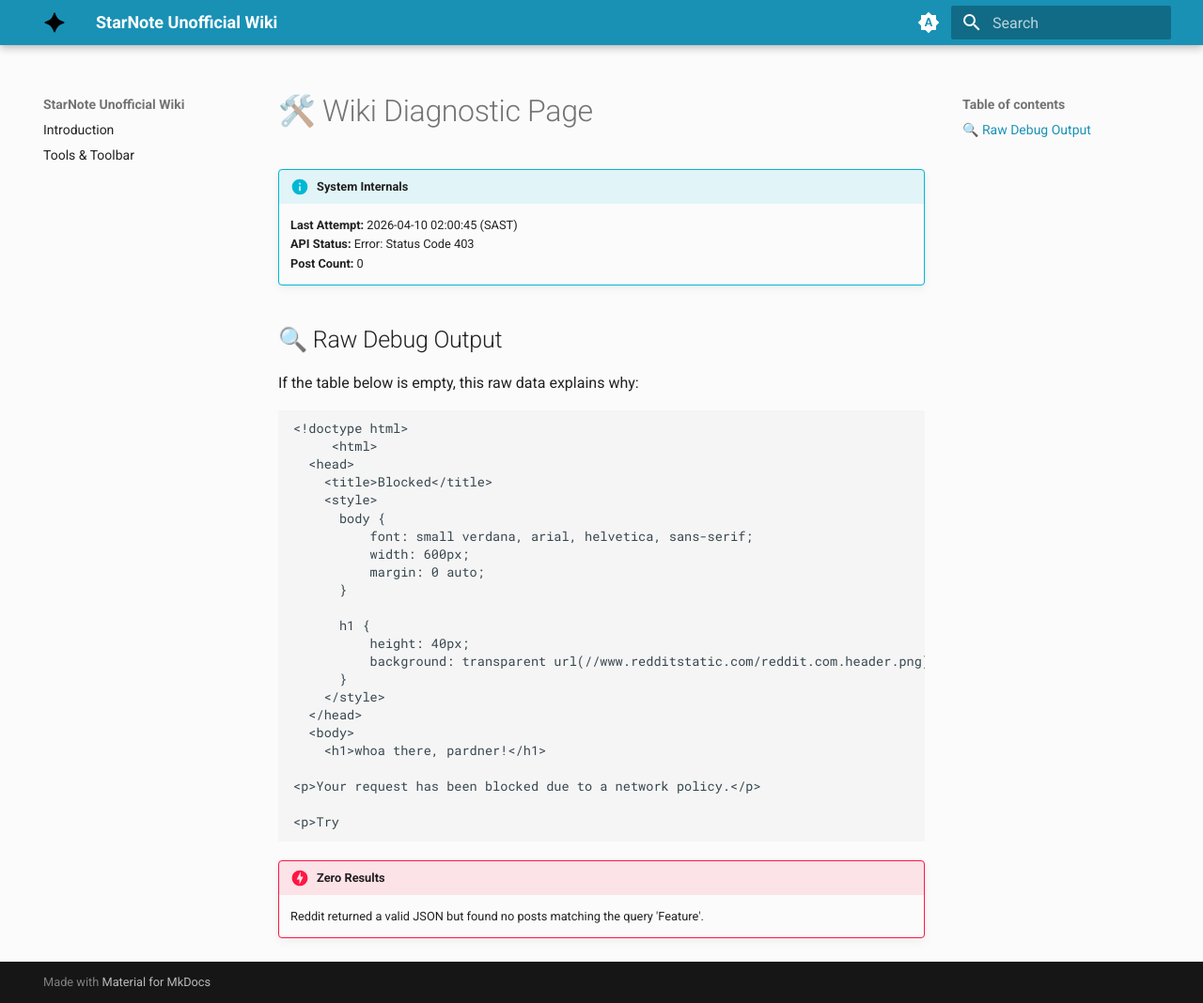
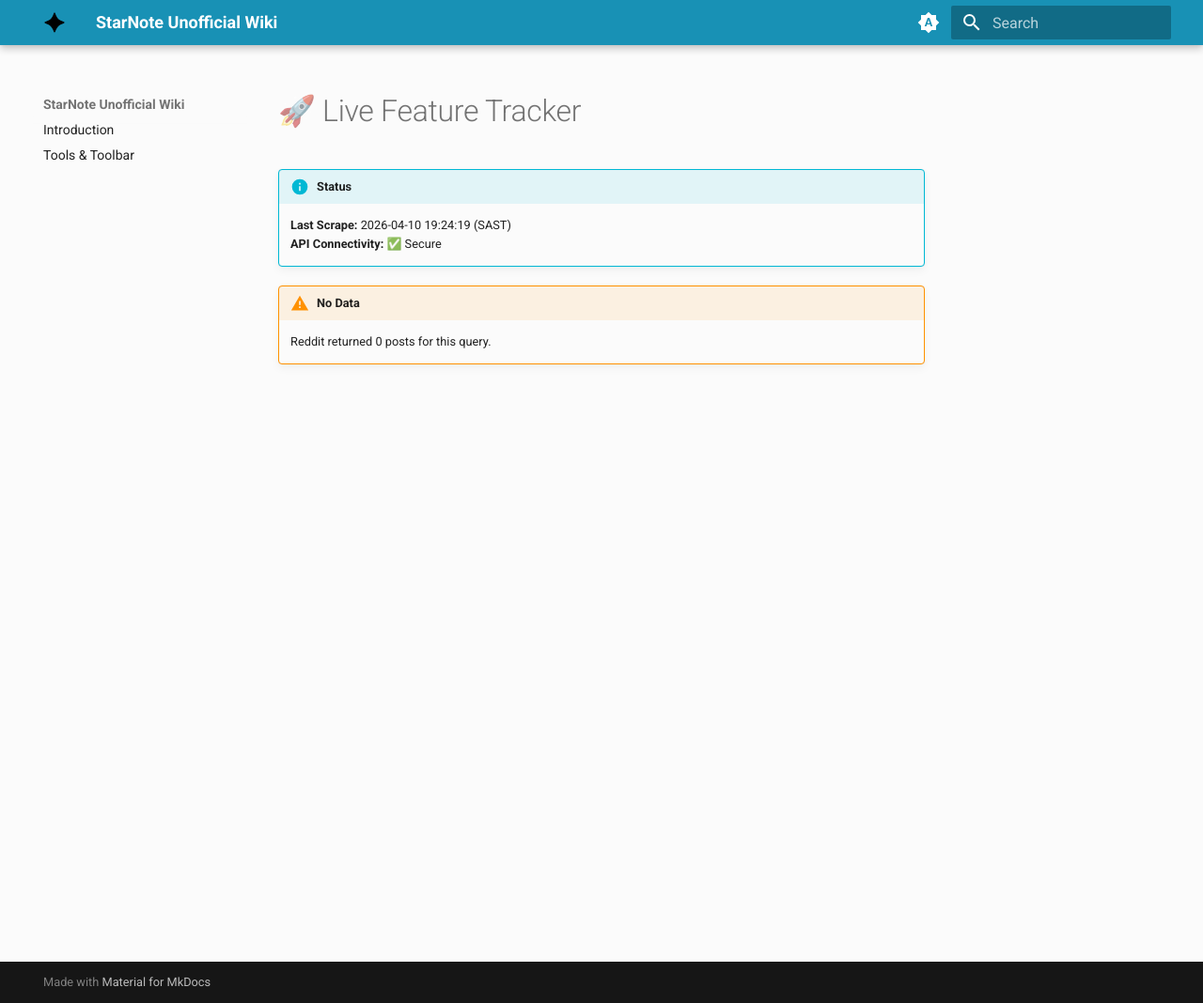
Before and after one commit to NakoTurtle/StarNote-Unofficial-Wiki, an MkDocs documentation site: the page built from docs/features.md, in a window 1280 px wide and 1068 px high. Shown: the whole window at 94% size. Built offline with MkDocs 1.6.1 and Material for MkDocs 9.7.7, drawn with Linux system fonts in a browser that asks for light colours.

Commit message:
Manual update via Colab

````diff
--- a/docs/features.md
+++ b/docs/features.md
@@ -1,37 +1,8 @@
-# 🛠️ Wiki Diagnostic Page
+# 🚀 Live Feature Tracker
 
-!!! info "System Internals"
-    **Last Attempt:** 2026-04-10 02:00:45 (SAST)
-    **API Status:** Error: Status Code 403
-    **Post Count:** 0
+!!! info "Status"
+    **Last Scrape:** 2026-04-10 19:24:19 (SAST)
+    **API Connectivity:** ✅ Secure
 
-## 🔍 Raw Debug Output
-If the table below is empty, this raw data explains why:
-```text
-<!doctype html>
-     <html>
-  <head>
-    <title>Blocked</title>
-    <style>
-      body {
-          font: small verdana, arial, helvetica, sans-serif;
-          width: 600px;
-          margin: 0 auto;
-      }
-
-      h1 {
-          height: 40px;
-          background: transparent url(//www.redditstatic.com/reddit.com.header.png) no-repeat scroll top right;
-      }
-    </style>
-  </head>
-  <body>
-    <h1>whoa there, pardner!</h1>
-
-<p>Your request has been blocked due to a network policy.</p>
-
-<p>Try
-```
-
-!!! danger "Zero Results"
-    Reddit returned a valid JSON but found no posts matching the query 'Feature'.
+!!! warning "No Data"
+    Reddit returned 0 posts for this query.
````
